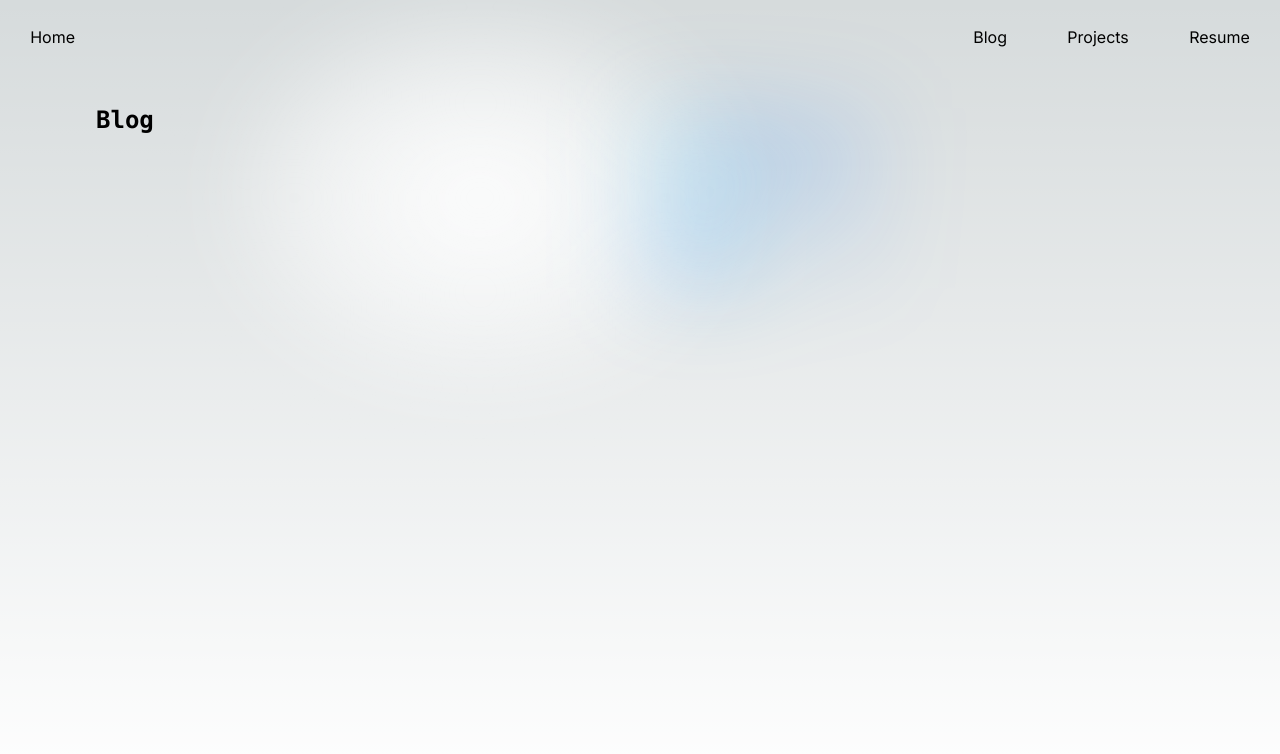
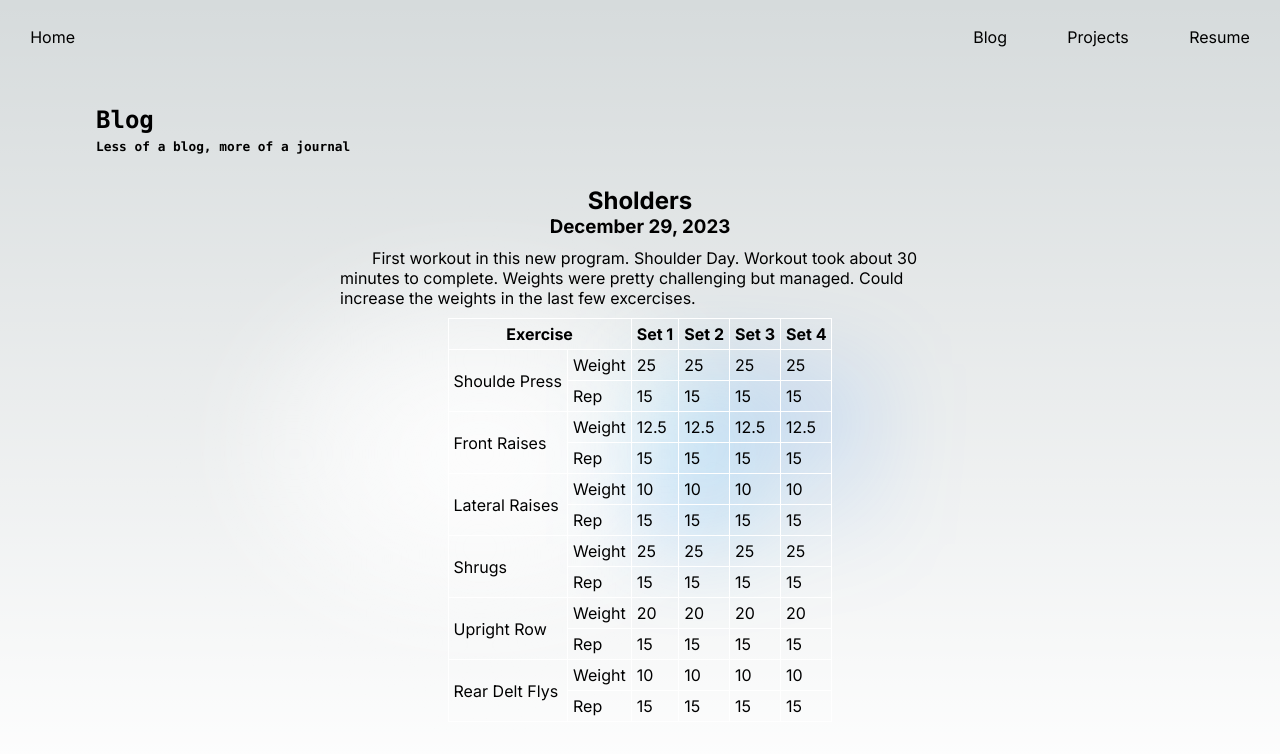
Before and after one commit to bpeterson1663/portfolio, a Next.js app: page /blog/2023-12-29-workout in a window 1280 px wide. Shown: the top 754 px of the page. Built offline with nearby package versions, Linux system fonts and the light colour scheme.

Commit message:
feat(blog): add workout posts

```diff
--- a/src/app/blog/layout.tsx
+++ b/src/app/blog/layout.tsx
@@ -2,5 +2,9 @@ import { PropsWithChildren } from 'react'
 import PageLayout from '../components/page-layout/page-layout'
 
 export default function BlogLayout({ children }: PropsWithChildren) {
-  return <PageLayout title="Blog">{children}</PageLayout>
+  return (
+    <PageLayout title="Blog" subtitle="Less of a blog, more of a journal">
+      {children}
+    </PageLayout>
+  )
 }
--- /dev/null
+++ b/src/app/blog/posts/2023-12-29-Workout.tsx
@@ -0,0 +1,27 @@
+import Link from 'next/link'
+import PostContainer from '../components/post-container'
+import { Table, Row } from '@/app/components/workout/workout'
+import { getDate } from '@/app/utils/date'
+
+export default function Post() {
+  const SETS = 4
+
+  return (
+    <PostContainer>
+      <h2>Sholders</h2>
+      <h3>{getDate('2023-12-29')}</h3>
+      <p>
+        First workout in this new program. Shoulder Day. Workout took about 30 minutes to complete. Weights were pretty
+        challenging but managed. Could increase the weights in the last few excercises.{' '}
+      </p>
+      <Table sets={SETS}>
+        <Row name="Shoulde Press" weight="25" rep="15" sets={SETS} />
+        <Row name="Front Raises" weight="12.5" rep="15" sets={SETS} />
+        <Row name="Lateral Raises" weight="10" rep="15" sets={SETS} />
+        <Row name="Shrugs" weight="25" rep="15" sets={SETS} />
+        <Row name="Upright Row" weight="20" rep="15" sets={SETS} />
+        <Row name="Rear Delt Flys" weight="10" rep="15" sets={SETS} />
+      </Table>
+    </PostContainer>
+  )
+}
--- /dev/null
+++ b/src/app/blog/posts/2023-12-30-Workout.tsx
@@ -0,0 +1,35 @@
+import Link from 'next/link'
+import PostContainer from '../components/post-container'
+import { Table, Row } from '@/app/components/workout/workout'
+import { getDate } from '@/app/utils/date'
+
+export default function Post() {
+  const SETS = 4
+
+  return (
+    <PostContainer>
+      <h2>Chest and Back</h2>
+      <h3>{getDate('2023-12-30')}</h3>
+      <p>
+        Chest and Back day. Workout took about 40 minutes to complete. Weights were pretty challenging but managed.
+        Pullups sucked, modified all of them. Could increase the weights in the last few excercises.{' '}
+      </p>
+      <Table sets={SETS}>
+        <Row name="Pullups" weight="--" rep="5*" sets={SETS} />
+        <Row name="Pushups" weight="--" rep="15" sets={SETS} />
+        <Row name="Incline Fly" weight="25" rep="15" sets={SETS} />
+        <Row name="Chest Press" weight="35" rep="15" sets={SETS} />
+        <Row name="Dips" weight="--" rep="15" sets={SETS} />
+        <Row
+          name="Overhead Press"
+          weight="25"
+          rep="15"
+          sets={SETS}
+          notes="increased the weight to 30 on the last set"
+        />
+        <Row name="Row" weight="20" rep="15" sets={SETS} />
+        <Row name="Reverse Grip Row" weight="20" rep="15" sets={SETS} />
+      </Table>
+    </PostContainer>
+  )
+}
--- a/src/app/blog/posts/2024-01-02-Typescript-Weather.tsx
+++ b/src/app/blog/posts/2024-01-02-Typescript-Weather.tsx
@@ -9,7 +9,7 @@ export default function Post() {
       <h2>Typescript Weather Project - Finishing the CLI</h2>
       <h3>{getDate('2024-01-02')}</h3>
       <p>
-        Wrapped up the CLI portion of the weather project. Running the following command will start the program:
+        Wrapped up the CLI portion of the weather project. Running the following command will start the program:{' '}
         <code>pnpm run weather &rdquo;CITY_NAME&rdquo;</code>
         The program will make a request to <code>https://api.open-meteo.com/v1/forecast</code> and output the following
         code:{' '}
--- /dev/null
+++ b/src/app/blog/posts/2024-01-02-Workout.tsx
@@ -0,0 +1,27 @@
+import Link from 'next/link'
+import PostContainer from '../components/post-container'
+import { Table, Row } from '@/app/components/workout/workout'
+import { getDate } from '@/app/utils/date'
+
+export default function Post() {
+  const SETS = 3
+
+  return (
+    <PostContainer>
+      <h2>Legs</h2>
+      <h3>{getDate('2024-01-02')}</h3>
+      <p>
+        Leg Day. Workout took about 35 minutes to complete. This was the first leg workout in this program. Definitely
+        have room to increase the weights next week.
+      </p>
+      <Table sets={SETS}>
+        <Row name="Dead Lift" weight="30" rep="15" sets={SETS} />
+        <Row name="Hack Squat" weight="30" rep="15" sets={SETS} />
+        <Row name="Sumo Squat" weight="30" rep="15" sets={SETS} />
+        <Row name="Single Leg Bridge (both legs)" weight="--" rep="15" sets={SETS} />
+        <Row name="Reverse Lungh (both legs)" weight="20" rep="15" sets={SETS} />
+        <Row name="Front Lunge (both legs)" weight="20" rep="15" sets={SETS} />
+      </Table>
+    </PostContainer>
+  )
+}
--- a/src/app/blog/posts/index.tsx
+++ b/src/app/blog/posts/index.tsx
@@ -1,8 +1,25 @@
 import P20231231RoadTo100 from './2023-12-31-Road-To-100'
 import P20240101TypescriptWeather from './2024-01-01-Typescript-Weather'
 import P20240102TypescriptWeather from './2024-01-02-Typescript-Weather'
+import P20240102Workout from './2024-01-02-Workout'
+import P20231229Workout from './2023-12-29-Workout'
+import P20231230Workout from './2023-12-30-Workout'
 
 export const posts = [
+  {
+    slug: '2023-12-29-workout',
+    title: 'Workout',
+    date: new Date('December 29, 2023'),
+    summary: 'Shoulder Day',
+    page: <P20231229Workout />,
+  },
+  {
+    slug: '2023-12-30-workout',
+    title: 'Workout',
+    date: new Date('December 30, 2023'),
+    summary: 'Chest and Back',
+    page: <P20231230Workout />,
+  },
   {
     slug: '2023-12-31-100-commits',
     title: 'Road to 100 Commits',
@@ -24,4 +41,11 @@ export const posts = [
     summary: 'The final code changes for the CLI.',
     page: <P20240102TypescriptWeather />,
   },
-]
+  {
+    slug: '2024-01-02-workout',
+    title: 'Workout',
+    date: new Date('January 02, 2024'),
+    summary: 'Leg Day',
+    page: <P20240102Workout />,
+  },
+].sort((a, b) => b.date.getTime() - a.date.getTime())
--- a/src/app/components/page-layout/page-layout.module.scss
+++ b/src/app/components/page-layout/page-layout.module.scss
@@ -21,6 +21,11 @@
                 font-weight: 700;
                 font-family: var(--font-mono);
             }
+
+            .subtitle {
+                margin-top: 5px;
+                font-size: .8rem;
+            }
         }
 
         .center {
@@ -28,7 +33,7 @@
             justify-content: center;
             align-items: center;
             position: relative;
-            padding: 4rem 0;
+            padding: 2rem 0;
         }
 
         .center::before {
--- a/src/app/components/page-layout/page-layout.tsx
+++ b/src/app/components/page-layout/page-layout.tsx
@@ -4,15 +4,17 @@ import styles from './page-layout.module.scss'
 
 interface Props {
   title: string
+  subtitle?: string
 }
 
-export default function PageLayout({ children, title }: PropsWithChildren<Props>) {
+export default function PageLayout({ children, title, subtitle }: PropsWithChildren<Props>) {
   return (
     <main className={styles.main}>
       <Navigation />
       <section className={styles.section}>
         <div className={styles['header-container']}>
           <h1 className={styles.header}>{title}</h1>
+          {subtitle && <h2 className={styles.subtitle}>{subtitle}</h2>}
         </div>
 
         <div className={styles.center}>{children}</div>
--- /dev/null
+++ b/src/app/components/workout/workout.module.scss
@@ -0,0 +1,14 @@
+
+.table {
+    margin-top: 10px;
+    border-collapse: collapse;
+
+ th, td {
+    border:1px solid white;
+    padding: 5px;
+
+    .notes {
+        font-size: .7rem;
+    }
+  }
+}
--- /dev/null
+++ b/src/app/components/workout/workout.tsx
@@ -0,0 +1,55 @@
+import { PropsWithChildren } from 'react'
+import styles from './workout.module.scss'
+
+interface TableProps extends PropsWithChildren {
+  sets: number
+}
+
+export const Table = ({ children, sets }: TableProps) => {
+  const SETS = Array.from({ length: sets }, (_, index) => index + 1)
+  return (
+    <table className={styles.table}>
+      <thead>
+        <tr>
+          <th colSpan={2}>Exercise</th>
+          {SETS.map((set) => (
+            <th key={set}>Set {set}</th>
+          ))}
+        </tr>
+      </thead>
+      <tbody>{children}</tbody>
+    </table>
+  )
+}
+
+interface RowProps {
+  name: string
+  weight: string
+  rep: string
+  sets: number
+  notes?: string
+}
+
+export const Row = ({ name, weight, rep, sets, notes }: RowProps) => {
+  const SETS = Array.from({ length: sets }, (_, index) => index + 1)
+  return (
+    <>
+      <tr>
+        <td rowSpan={2}>
+          {name} <br />
+          <span className={styles.notes}>{notes && `*${notes}`}</span>
+        </td>
+        <td>Weight</td>
+        {SETS.map((set) => (
+          <td key={set}>{weight}</td>
+        ))}
+      </tr>
+      <tr>
+        <td>Rep</td>
+        {SETS.map((set) => (
+          <td key={set}>{rep}</td>
+        ))}
+      </tr>
+    </>
+  )
+}
```
